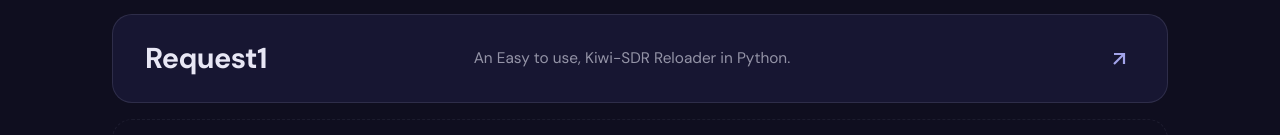
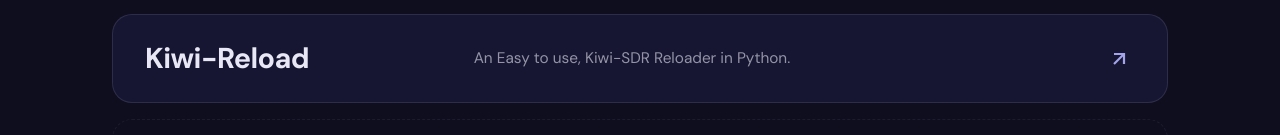
Before and after one commit to noaa-apt/Fp, a plain HTML site: page index.html in a window 1280 px wide. Shown: the part 1258-1393 px from the top of the page. Drawn offline with Linux system fonts and the light colour scheme.

Commit message:
Update project name from 'Request1' to 'Kiwi-Reload'

```diff
--- a/index.html
+++ b/index.html
@@ -170,7 +170,7 @@
     <div class="plist rv">
       <a class="prow" href="https://github.com/noaa-apt/Hades"><span class="pname">Hades</span><span class="pdesc">An all knowing desktop assistant for Windows 10 and 11.</span><svg class="parrow" viewBox="0 0 24 24"><line x1="7" y1="17" x2="17" y2="7"/><polyline points="7 7 17 7 17 17"/></svg></a>
       <a class="prow" href="https://furpri.de/software/requestone"><span class="pname">Request1</span><span class="pdesc">An advanced Request tool written in Python.</span><svg class="parrow" viewBox="0 0 24 24"><line x1="7" y1="17" x2="17" y2="7"/><polyline points="7 7 17 7 17 17"/></svg></a>
-      <a class="prow" href="https://furpri.de/software/kiwireload"><span class="pname">Request1</span><span class="pdesc">An Easy to use, Kiwi-SDR Reloader in Python.</span><svg class="parrow" viewBox="0 0 24 24"><line x1="7" y1="17" x2="17" y2="7"/><polyline points="7 7 17 7 17 17"/></svg></a>
+      <a class="prow" href="https://furpri.de/software/kiwireload"><span class="pname">Kiwi-Reload</span><span class="pdesc">An Easy to use, Kiwi-SDR Reloader in Python.</span><svg class="parrow" viewBox="0 0 24 24"><line x1="7" y1="17" x2="17" y2="7"/><polyline points="7 7 17 7 17 17"/></svg></a>
       <div class="prow soon"><span class="pname">More coming soon</span><span class="pdesc">New pawjects are on the way!</span></div>
     </div>
   </div>
```
